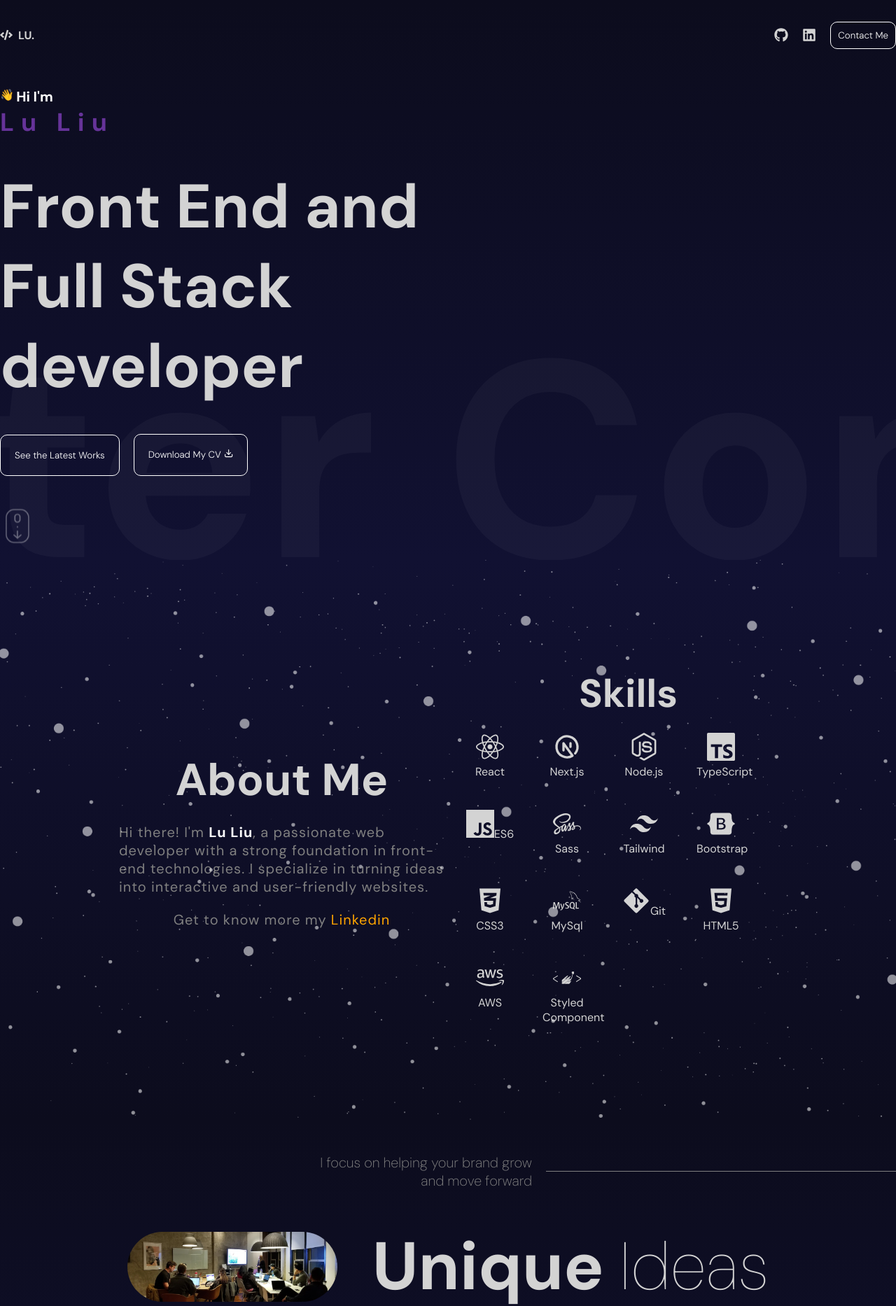
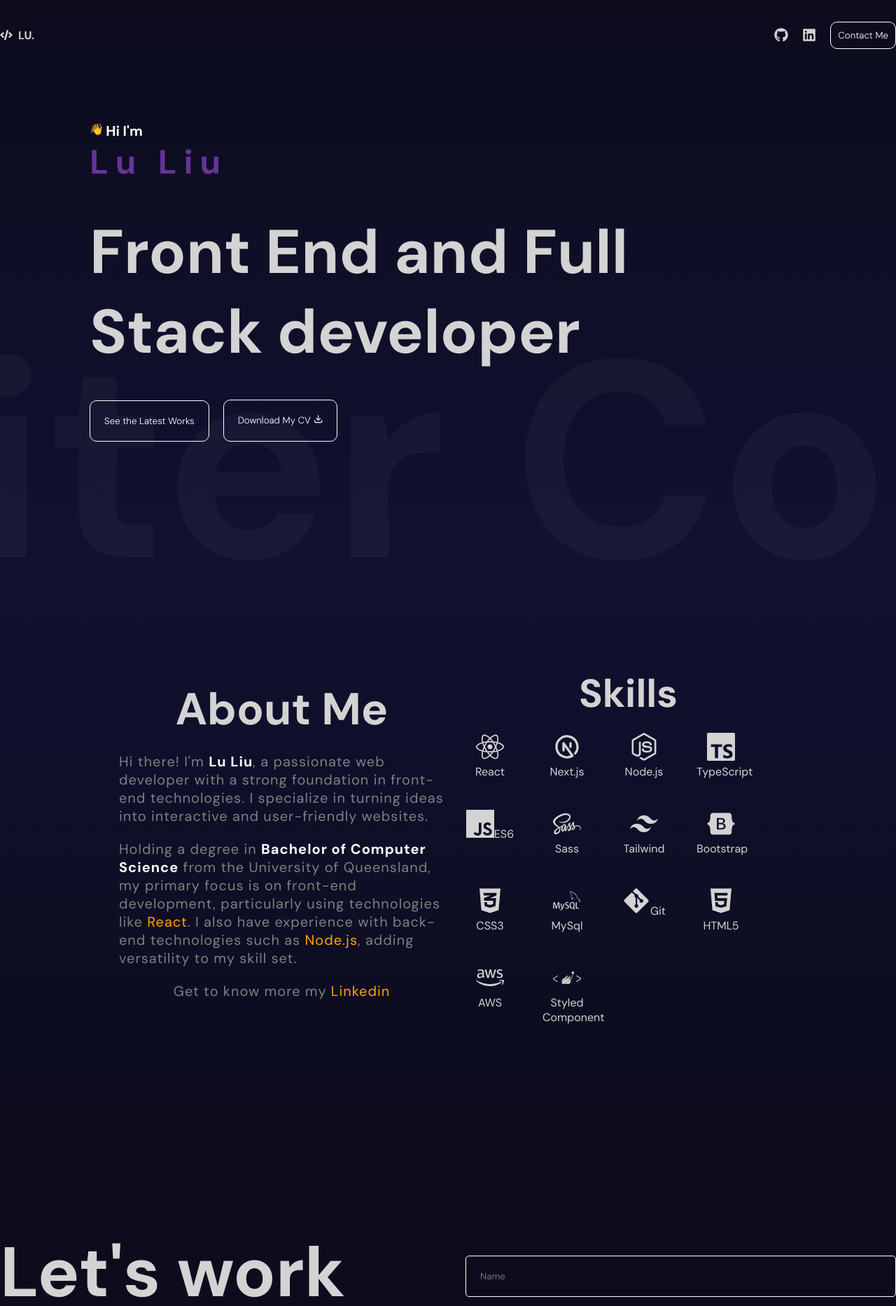
Before and after one commit to LULIU-9/portfolio, a React (Vite) app: page / in a window 1280 px wide. Shown: the top 1866 px of the page at 70% size. Built offline with nearby package versions, Linux system fonts and the light colour scheme.

Commit message:
style: hero && about

```diff
--- a/src/App.jsx
+++ b/src/App.jsx
@@ -17,13 +17,6 @@ const App = () => {
       <section id="About">
         <AboutMe />
       </section>
-      <section>
-        <Services />
-      </section>
-      <section id="Portfolio">
-        <Parallax type="portfolio" />
-      </section>
-      <Portfolio />
       <section id="Contact">
         <Contact />
       </section>
--- a/src/app.scss
+++ b/src/app.scss
@@ -1,7 +1,3 @@
-html {
-  scroll-snap-type: y mandatory;
-  scroll-behavior: smooth;
-}
 
 
 * {
--- a/src/components/about/AboutMe.jsx
+++ b/src/components/about/AboutMe.jsx
@@ -75,15 +75,14 @@ const AboutMe = () => {
           strong foundation in front-end technologies. I specialize in turning
           ideas into interactive and user-friendly websites.
         </p>
-        {/* <br /> */}
-        {/* <p>
+        <br />
+        <p>
           Holding a degree in <b>Bachelor of Computer Science</b> from the
           University of Queensland, my primary focus is on front-end
           development, particularly using technologies like <span>React</span>.
           I also have experience with back-end technologies such as{" "}
           <span>Node.js</span>, adding versatility to my skill set.
-        </p> */}
-
+        </p>
         <br />
         <p>
           Get to know more my{" "}
@@ -113,7 +112,6 @@ const AboutMe = () => {
           ))}
         </ul>
       </div>
-      <div className="stars"></div>
     </div>
   );
 };
--- a/src/components/about/aboutMe.scss
+++ b/src/components/about/aboutMe.scss
@@ -10,6 +10,7 @@
     margin: auto;
     padding: 150px;
     background: linear-gradient(180deg, #111132, #0c0c1d);
+    overflow: hidden;
 
     @include mobile {
         flex-direction: column;
--- a/src/components/hero/hero.scss
+++ b/src/components/hero/hero.scss
@@ -6,15 +6,18 @@
   background: linear-gradient(180deg, #0c0c1d, #111132);
   position: relative;
 
+
   .wrapper {
     max-width: 1366px;
     height: 100%;
     margin:auto;
     padding-top: 100px;
-
+    display: flex;
+    align-items: center;
+    justify-content: center;
 
     .textContainer {
-      width: 50%;
+      width: 80%;
       height: 100%;
       display: flex;
       flex-direction: column;
@@ -30,7 +33,7 @@
       }
 
       h2 {
-        font-size: 36px;
+        font-size: 48px;
         color: rebeccapurple;
         letter-spacing: 10px;
         display: flex;
```
